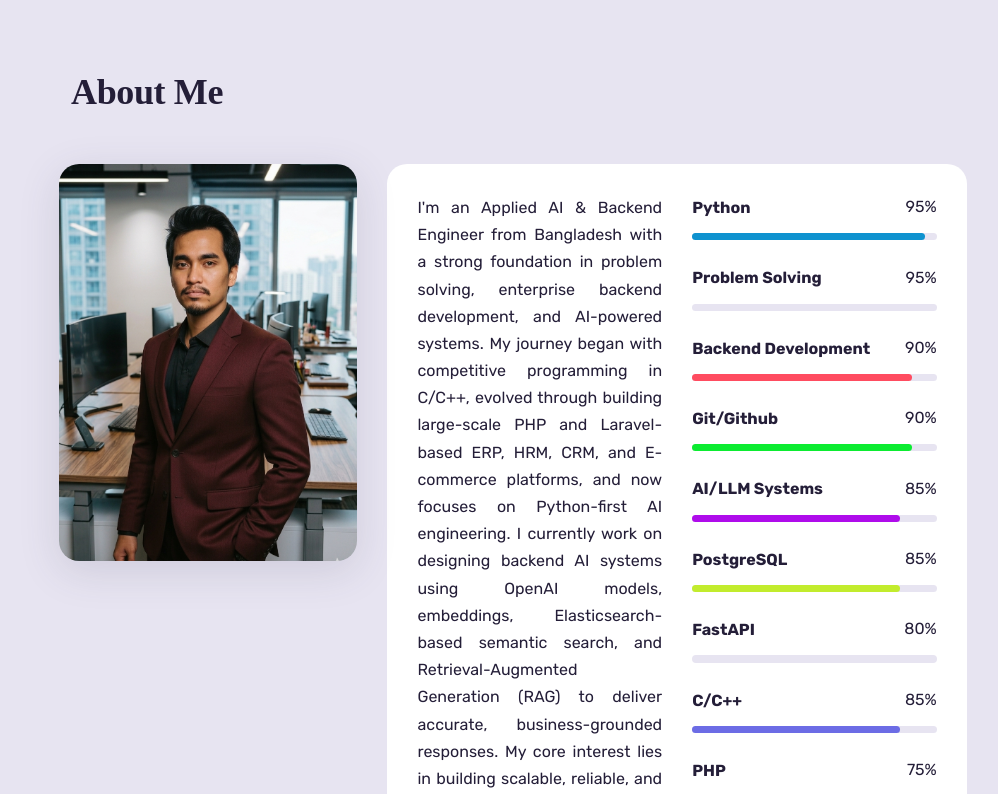
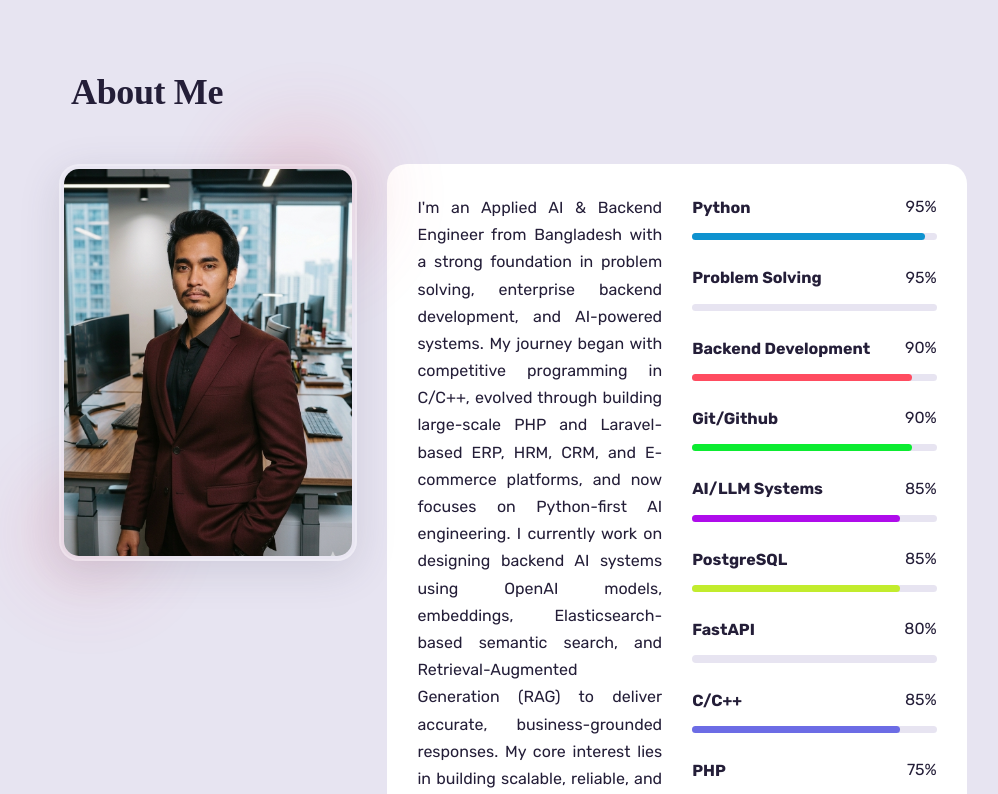
Before and after one commit to nymul-islam-moon/nymul-islam-moon.github.io, a React (Vite) app: page /#/ in a window 1280 px wide. Shown: the part 800-1594 px from the top of the page, without its empty margins (127-1125 px from the left). Built offline with nearby package versions, Linux system fonts and the light colour scheme; some icons are missing; a web font is replaced by a local one.

Commit message:
feat: add glassmorphism effect to about section image with backdrop blur and animated glows

```diff
--- a/src/assets/css/style.css
+++ b/src/assets/css/style.css
@@ -520,6 +520,49 @@ h3 {
   justify-content: center;
 }
 
+.about-img-container {
+  position: relative;
+  width: 100%;
+  max-width: 320px;
+}
+
+.glassmorphism-glow {
+  position: absolute;
+  border-radius: 50%;
+  filter: blur(40px);
+  opacity: 0.3;
+  pointer-events: none;
+}
+
+.glow-1 {
+  width: 150px;
+  height: 150px;
+  background: linear-gradient(135deg, var(--color-primary), transparent);
+  top: -30px;
+  right: -30px;
+  z-index: 0;
+  animation: float 6s ease-in-out infinite;
+}
+
+.glow-2 {
+  width: 120px;
+  height: 120px;
+  background: linear-gradient(135deg, var(--color-primary), transparent);
+  bottom: -40px;
+  left: -20px;
+  z-index: 0;
+  animation: float 8s ease-in-out infinite reverse;
+}
+
+@keyframes float {
+  0%, 100% {
+    transform: translateY(0px);
+  }
+  50% {
+    transform: translateY(-20px);
+  }
+}
+
 .about-img-wrapper {
   position: relative;
   width: 100%;
@@ -528,13 +571,21 @@ h3 {
   border-radius: var(--border-radius);
   overflow: hidden;
   box-shadow: 0 10px 40px rgba(69, 67, 96, 0.15);
-  transition: transform 0.3s ease, box-shadow 0.3s ease;
+  transition: transform 0.3s ease, box-shadow 0.3s ease, backdrop-filter 0.3s ease;
   margin-top: 0;
+
+  /* Glassmorphism effect */
+  background: rgba(255, 255, 255, 0.1);
+  backdrop-filter: blur(10px);
+  border: 2px solid rgba(255, 255, 255, 0.2);
+  padding: 3px;
 }
 
 .about-img-wrapper:hover {
   transform: translateY(-5px);
   box-shadow: 0 15px 50px rgba(69, 67, 96, 0.25);
+  backdrop-filter: blur(15px);
+  border: 2px solid rgba(255, 255, 255, 0.3);
 }
 
 .about-img-wrapper img {
@@ -543,6 +594,7 @@ h3 {
   object-fit: cover;
   object-position: center;
   display: block;
+  border-radius: calc(var(--border-radius) - 5px);
 }
 
 .about-content {
--- a/src/components/About/About.jsx
+++ b/src/components/About/About.jsx
@@ -31,8 +31,12 @@ export default function About() {
         <h2 className="section-title padd-15">About Me</h2>
         <div className="row">
           <div className="about-img padd-15">
-            <div className="about-img-wrapper">
-              <img src="/assets/img/professionalPhoto.png" alt="Nymul Islam Moon - Professional Portrait" />
+            <div className="about-img-container">
+              <div className="glassmorphism-glow glow-1"></div>
+              <div className="glassmorphism-glow glow-2"></div>
+              <div className="about-img-wrapper">
+                <img src="/assets/img/professionalPhoto.png" alt="Nymul Islam Moon - Professional Portrait" />
+              </div>
             </div>
           </div>
 
```
